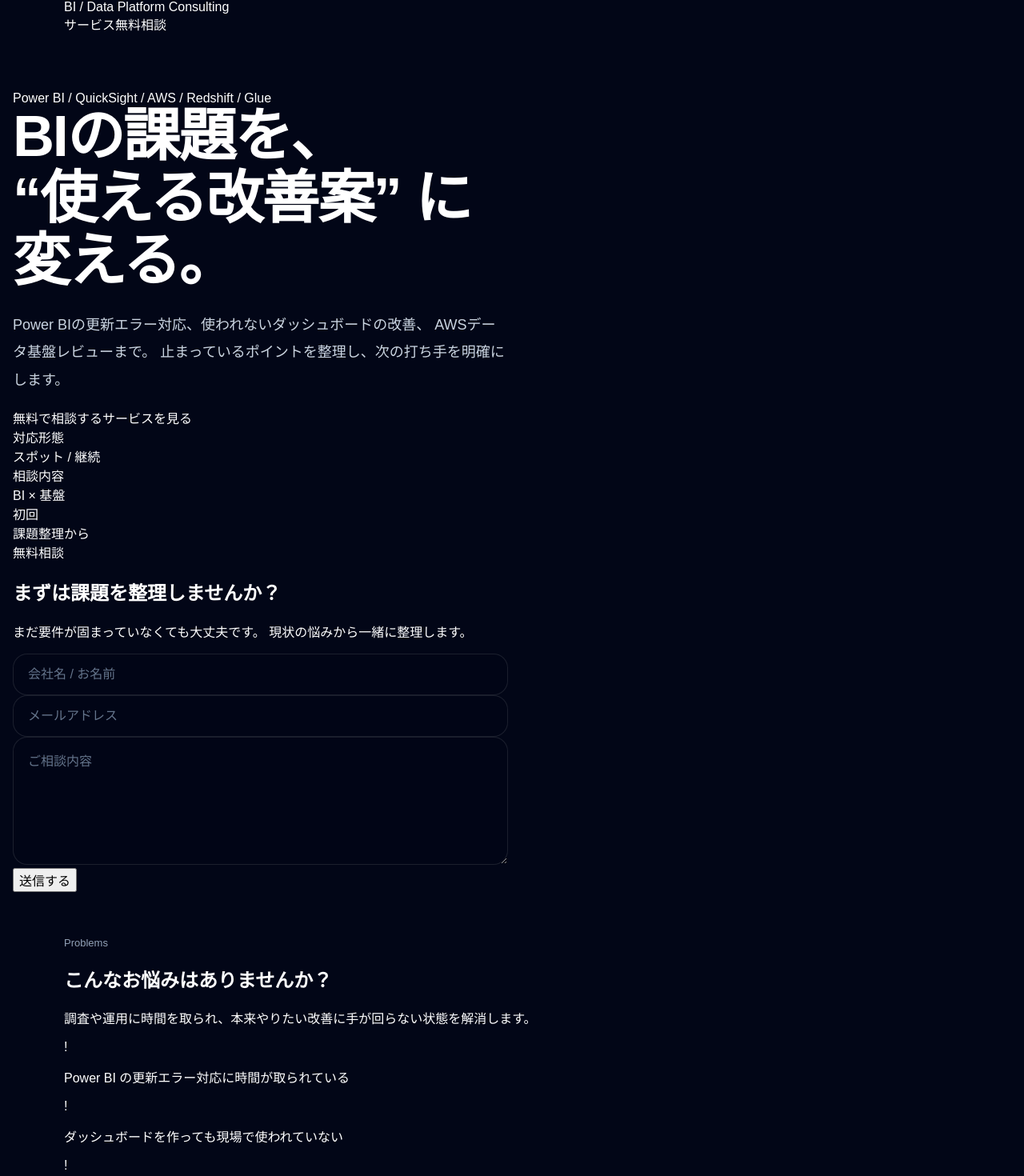
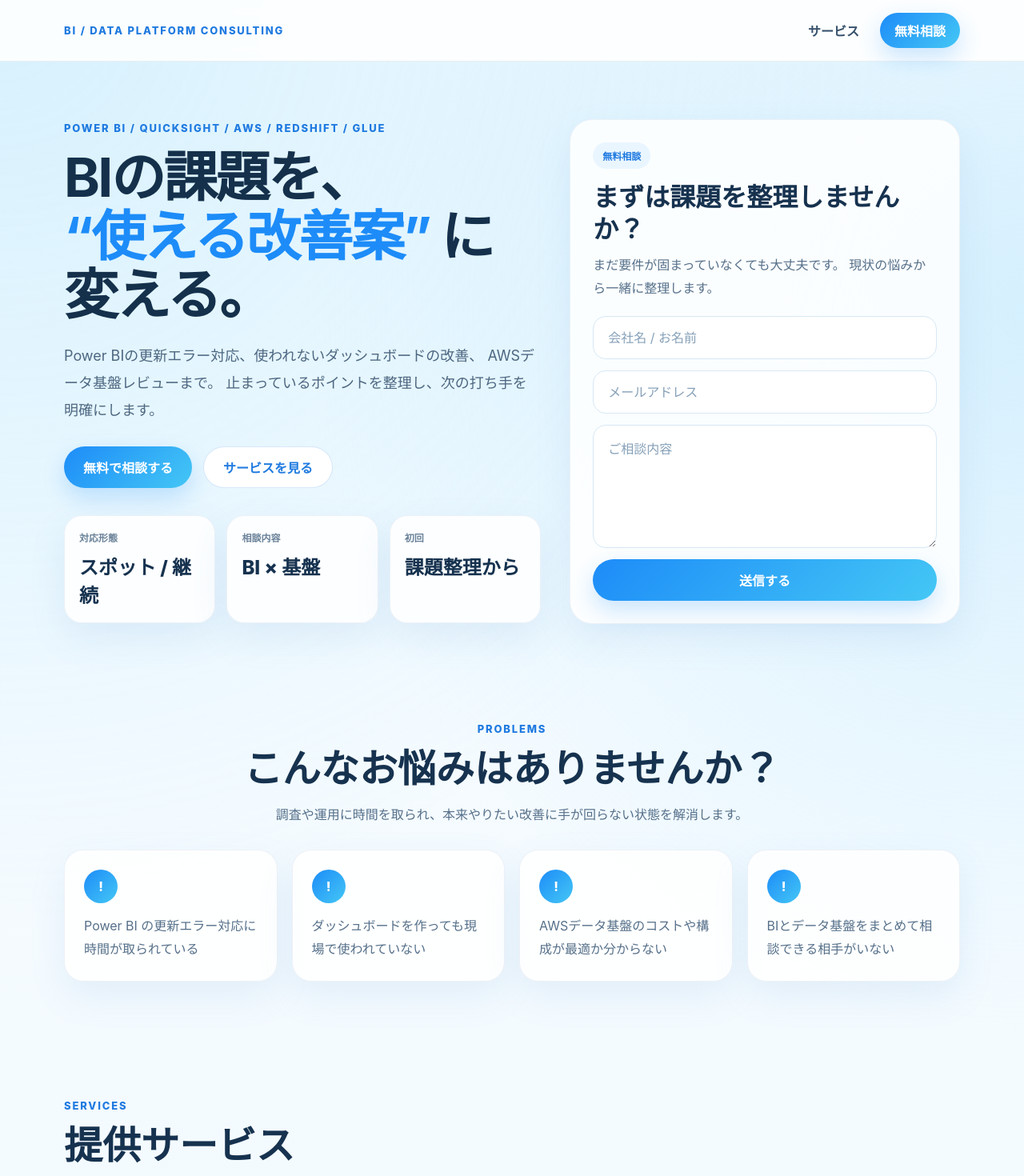
Before and after one commit to ogabizbi/bi-consulting-site, a Next.js app: page / in a window 1280 px wide. Shown: the top 1470 px of the page at 80% size. Built offline with nearby package versions, Linux system fonts and the light colour scheme.

Commit message:
Update globals.css

```diff
--- a/app/globals.css
+++ b/app/globals.css
@@ -8,9 +8,9 @@
 
 body {
   margin: 0;
-  font-family: Arial, "Hiragino Sans", "Yu Gothic", sans-serif;
-  background: #020617;
-  color: #ffffff;
+  font-family: "Inter", "Hiragino Sans", "Yu Gothic", sans-serif;
+  color: #16324f;
+  background: #f6fbff;
 }
 
 a {
@@ -24,46 +24,12 @@
   font: inherit;
 }
 
-.page {
-  position: relative;
+.lp {
+  background:
+    radial-gradient(circle at 0% 0%, rgba(129, 212, 250, 0.28), transparent 28%),
+    radial-gradient(circle at 100% 10%, rgba(186, 230, 253, 0.55), transparent 24%),
+    linear-gradient(180deg, #f7fcff 0%, #eef8ff 100%);
   min-height: 100vh;
-  overflow: hidden;
-  background:
-    radial-gradient(circle at top left, rgba(34, 211, 238, 0.12), transparent 30%),
-    radial-gradient(circle at top right, rgba(99, 102, 241, 0.12), transparent 28%),
-    #020617;
-}
-
-.bg-orb {
-  position: absolute;
-  border-radius: 999px;
-  filter: blur(80px);
-  opacity: 0.6;
-  pointer-events: none;
-}
-
-.orb1 {
-  width: 320px;
-  height: 320px;
-  left: -120px;
-  top: -80px;
-  background: rgba(6, 182, 212, 0.25);
-}
-
-.orb2 {
-  width: 360px;
-  height: 360px;
-  right: -120px;
-  top: 80px;
-  background: rgba(99, 102, 241, 0.24);
-}
-
-.orb3 {
-  width: 360px;
-  height: 360px;
-  left: 32%;
-  bottom: -180px;
-  background: rgba(59, 130, 246, 0.16);
 }
 
 .container {
@@ -71,337 +37,388 @@
   margin: 0 auto;
 }
 
-.topbar {
-  position: relative;
-  z-index: 2;
-  border-bottom: 1px solid rgba(255, 255, 255, 0.08);
-  backdrop-filter: blur(8px);
+.site-header {
+  position: sticky;
+  top: 0;
+  z-index: 20;
+  background: rgba(255, 255, 255, 0.88);
+  backdrop-filter: blur(10px);
+  border-bottom: 1px solid rgba(22, 50, 79, 0.08);
 }
 
-.topbar-inner {
+.header-inner {
+  min-height: 76px;
   display: flex;
   align-items: center;
   justify-content: space-between;
-  padding: 24px 0;
+  gap: 16px;
 }
 
-.brand {
-  font-size: 12px;
+.logo {
+  font-size: 13px;
+  font-weight: 800;
+  letter-spacing: 0.14em;
+  color: #1f7ae0;
+  text-transform: uppercase;
+}
+
+.header-actions {
+  display: flex;
+  align-items: center;
+  gap: 12px;
+}
+
+.link-button {
+  padding: 10px 14px;
+  color: #35506b;
+  font-weight: 600;
+}
+
+.primary-button,
+.secondary-button {
+  display: inline-flex;
+  align-items: center;
+  justify-content: center;
+  min-height: 52px;
+  padding: 0 24px;
+  border-radius: 999px;
   font-weight: 700;
-  letter-spacing: 0.28em;
-  text-transform: uppercase;
-  color: #67e8f9;
+  border: none;
+  cursor: pointer;
+}
+
+.primary-button {
+  background: linear-gradient(135deg, #1d8cf8, #44c7f5);
+  color: #fff;
+  box-shadow: 0 12px 28px rgba(29, 140, 248, 0.22);
+}
+
+.primary-button.small {
+  min-height: 44px;
+  padding: 0 18px;
+}
+
+.primary-button.full {
+  width: 100%;
+}
+
+.secondary-button {
+  background: #fff;
+  color: #1f7ae0;
+  border: 1px solid rgba(31, 122, 224, 0.18);
 }
 
 .hero {
-  position: relative;
-  z-index: 2;
-  display: grid;
-  grid-template-columns: 1.05fr 0.95fr;
-  gap: 40px;
-  padding: 72px 0 56px;
+  padding: 72px 0 48px;
 }
 
-.pill {
-  display: inline-block;
-  padding: 10px 16px;
-  border-radius: 999px;
-  border: 1px solid rgba(103, 232, 249, 0.18);
-  background: rgba(34, 211, 238, 0.1);
-  color: #a5f3fc;
-  font-size: 14px;
-  margin-bottom: 20px;
+.hero-grid {
+  display: grid;
+  grid-template-columns: 1.1fr 0.9fr;
+  gap: 36px;
+  align-items: center;
 }
 
-h1 {
-  margin: 0;
-  font-size: clamp(40px, 7vw, 72px);
-  line-height: 1.08;
-  letter-spacing: -0.03em;
+.eyebrow,
+.section-label {
+  display: inline-block;
+  font-size: 13px;
+  font-weight: 800;
+  letter-spacing: 0.14em;
+  text-transform: uppercase;
+  color: #1f7ae0;
 }
 
-.gradient-text {
-  display: inline-block;
-  margin: 0 0 0 8px;
-  background: linear-gradient(90deg, #a5f3fc, #93c5fd, #a5b4fc);
-  -webkit-background-clip: text;
-  -webkit-text-fill-color: transparent;
+.hero-copy h1 {
+  margin: 16px 0 0;
+  font-size: clamp(40px, 6vw, 68px);
+  line-height: 1.08;
+  letter-spacing: -0.04em;
+  color: #14304b;
+}
+
+.hero-copy h1 span {
+  color: #1d8cf8;
 }
 
 .hero-text {
-  margin-top: 24px;
-  max-width: 680px;
-  color: #cbd5e1;
+  margin-top: 22px;
   font-size: 18px;
   line-height: 1.9;
+  color: #4d6780;
+  max-width: 640px;
 }
 
-.hero-actions {
+.hero-buttons {
   display: flex;
-  gap: 16px;
+  gap: 14px;
   flex-wrap: wrap;
-  margin-top: 32px;
+  margin-top: 28px;
 }
 
-.btn {
-  display: inline-flex;
-  align-items: center;
-  justify-content: center;
-  min-height: 48px;
-  padding: 0 22px;
-  border-radius: 999px;
-  font-weight: 700;
-  border: 1px solid transparent;
-  cursor: pointer;
+.hero-points {
+  margin-top: 34px;
+  display: grid;
+  grid-template-columns: repeat(3, 1fr);
+  gap: 14px;
 }
 
-.btn-primary {
-  background: #ffffff;
-  color: #0f172a;
+.point-card,
+.problem-card,
+.service-card,
+.feature-card,
+.flow-card,
+.hero-form-card,
+.contact-box,
+.cta-box {
+  background: rgba(255, 255, 255, 0.86);
+  border: 1px solid rgba(40, 96, 150, 0.08);
+  box-shadow: 0 18px 45px rgba(91, 148, 207, 0.12);
 }
 
-.btn-ghost {
-  background: rgba(255, 255, 255, 0.05);
-  color: #ffffff;
-  border-color: rgba(255, 255, 255, 0.12);
+.point-card {
+  padding: 18px;
+  border-radius: 22px;
 }
 
-.stats,
-.card-grid {
-  display: grid;
-  gap: 16px;
-}
-
-.stats {
-  grid-template-columns: repeat(3, 1fr);
-  margin-top: 40px;
-}
-
-.card-grid.three {
-  grid-template-columns: repeat(3, 1fr);
-}
-
-.card {
-  border: 1px solid rgba(255, 255, 255, 0.1);
-  background: rgba(255, 255, 255, 0.05);
-  backdrop-filter: blur(14px);
-  border-radius: 28px;
-  padding: 24px;
-  box-shadow: 0 20px 50px rgba(0, 0, 0, 0.18);
-}
-
-.mini-card .label,
-.label,
-.section-label,
-.meta {
-  color: #94a3b8;
-  font-size: 13px;
-}
-
-.mini-card .value {
-  margin-top: 12px;
-  font-size: 28px;
+.point-label {
+  font-size: 12px;
+  color: #6b8299;
   font-weight: 700;
 }
 
-.hero-right {
-  display: grid;
-  gap: 20px;
+.point-value {
+  margin-top: 10px;
+  font-size: 24px;
+  font-weight: 800;
+  color: #16324f;
 }
 
-.feature-grid {
-  display: grid;
-  grid-template-columns: repeat(2, 1fr);
-  gap: 16px;
+.hero-form-card {
+  border-radius: 28px;
+  padding: 28px;
 }
 
-.feature-box {
-  border-radius: 24px;
-  padding: 20px;
-  background: rgba(2, 6, 23, 0.72);
-  border: 1px solid rgba(255, 255, 255, 0.08);
-}
-
-.feature-box.wide {
-  grid-column: span 2;
-}
-
-.feature-title {
-  margin-top: 12px;
-  font-size: 22px;
-  font-weight: 700;
-}
-
-.feature-title.large {
-  font-size: 30px;
-  line-height: 1.3;
-}
-
-.tags {
-  display: flex;
-  flex-wrap: wrap;
-  gap: 12px;
-  margin-top: 16px;
-}
-
-.tag {
-  display: inline-block;
-  padding: 10px 14px;
-  border-radius: 999px;
-  background: rgba(2, 6, 23, 0.72);
-  border: 1px solid rgba(255, 255, 255, 0.08);
-  color: #e2e8f0;
-  font-size: 14px;
-}
-
-.strengths-section,
-.flow-section {
-  padding: 24px 0;
-}
-
-.services-section {
-  padding: 64px 0;
-}
-
-.section-header {
-  display: flex;
-  align-items: end;
-  justify-content: space-between;
-  gap: 20px;
-  margin-bottom: 28px;
-}
-
-.section-header h2,
-.card h3,
-.contact-copy h2 {
-  margin: 0;
-}
-
-.section-header h2 {
-  margin-top: 10px;
-  font-size: clamp(32px, 4vw, 52px);
-}
-
-.section-header p,
-.card p,
-.contact-copy p {
-  color: #cbd5e1;
-  line-height: 1.85;
-}
-
-.service-card h3,
-.flow-card h3 {
-  margin-top: 18px;
-  font-size: 28px;
-}
-
-.service-top {
-  display: flex;
-  justify-content: flex-end;
-}
-
-.service-price {
+.form-card-badge {
   display: inline-block;
   padding: 8px 12px;
   border-radius: 999px;
-  background: rgba(34, 211, 238, 0.12);
-  border: 1px solid rgba(103, 232, 249, 0.18);
-  color: #a5f3fc;
-  font-size: 14px;
-  font-weight: 700;
+  background: #eaf6ff;
+  color: #1f7ae0;
+  font-size: 12px;
+  font-weight: 800;
 }
 
-.point-list {
-  display: grid;
-  gap: 12px;
-  margin-top: 20px;
+.hero-form-card h2 {
+  margin: 16px 0 10px;
+  font-size: 32px;
+  line-height: 1.25;
+  color: #16324f;
 }
 
-.point {
-  padding: 14px 16px;
-  border-radius: 18px;
-  background: rgba(2, 6, 23, 0.72);
-  border: 1px solid rgba(255, 255, 255, 0.08);
-  color: #e2e8f0;
+.hero-form-card p {
+  margin: 0 0 20px;
+  color: #56708a;
+  line-height: 1.8;
 }
 
-.flow-wrap {
-  padding: 32px;
+.form-grid,
+.contact-form {
+  display: grid;
+  gap: 14px;
 }
 
-.flow-no {
-  font-size: 14px;
-  font-weight: 700;
-  color: #67e8f9;
-}
-
-.contact-section {
-  padding: 72px 0 96px;
-}
-
-.contact-wrap {
-  display: grid;
-  grid-template-columns: 0.85fr 1.15fr;
-  gap: 40px;
-  padding: 36px;
-  background: linear-gradient(135deg, rgba(255,255,255,0.08), rgba(255,255,255,0.04));
-}
-
-.contact-copy h2 {
-  margin-top: 10px;
-  font-size: clamp(34px, 4vw, 52px);
-}
-
-.contact-form {
-  display: grid;
-  gap: 16px;
-}
-
-.form-row {
+.two-col {
   display: grid;
   grid-template-columns: 1fr 1fr;
-  gap: 16px;
+  gap: 14px;
 }
 
 input,
 textarea {
   width: 100%;
-  border: 1px solid rgba(255, 255, 255, 0.1);
-  background: rgba(2, 6, 23, 0.72);
-  color: #ffffff;
-  border-radius: 18px;
+  border: 1px solid #d6e9f7;
+  background: #fff;
+  color: #16324f;
+  border-radius: 16px;
   padding: 16px 18px;
   outline: none;
 }
 
-textarea {
-  min-height: 160px;
-  resize: vertical;
+input::placeholder,
+textarea::placeholder {
+  color: #86a0b8;
 }
 
-input::placeholder,
-textarea::placeholder {
-  color: #64748b;
+.problem-section,
+.service-section,
+.feature-section,
+.flow-section,
+.cta-section,
+.contact-section {
+  padding: 72px 0;
 }
 
-@media (max-width: 960px) {
-  .hero,
-  .contact-wrap,
-  .card-grid.three,
-  .stats,
-  .form-row,
-  .feature-grid {
+.section-heading {
+  margin-bottom: 28px;
+}
+
+.section-heading.center {
+  text-align: center;
+}
+
+.section-heading h2 {
+  margin: 12px 0 0;
+  font-size: clamp(30px, 4vw, 48px);
+  line-height: 1.2;
+  color: #16324f;
+}
+
+.section-heading p {
+  margin: 14px 0 0;
+  color: #56708a;
+  line-height: 1.9;
+  max-width: 720px;
+}
+
+.section-heading.center p {
+  margin-left: auto;
+  margin-right: auto;
+}
+
+.problem-grid,
+.service-grid,
+.feature-grid,
+.flow-grid {
+  display: grid;
+  gap: 18px;
+}
+
+.problem-grid,
+.feature-grid {
+  grid-template-columns: repeat(4, 1fr);
+}
+
+.service-grid,
+.flow-grid {
+  grid-template-columns: repeat(3, 1fr);
+}
+
+.problem-card,
+.service-card,
+.feature-card,
+.flow-card {
+  border-radius: 24px;
+  padding: 24px;
+}
+
+.problem-icon {
+  width: 42px;
+  height: 42px;
+  border-radius: 999px;
+  background: linear-gradient(135deg, #1d8cf8, #44c7f5);
+  color: #fff;
+  display: grid;
+  place-items: center;
+  font-weight: 800;
+  margin-bottom: 14px;
+}
+
+.problem-card p,
+.service-card p,
+.feature-card p,
+.flow-card p,
+.contact-copy p {
+  margin: 0;
+  color: #56708a;
+  line-height: 1.85;
+}
+
+.service-no,
+.flow-no {
+  display: inline-flex;
+  align-items: center;
+  justify-content: center;
+  min-width: 52px;
+  height: 52px;
+  border-radius: 16px;
+  background: #eaf6ff;
+  color: #1f7ae0;
+  font-weight: 800;
+  font-size: 18px;
+}
+
+.service-card h3,
+.feature-card h3,
+.flow-card h3 {
+  margin: 18px 0 10px;
+  font-size: 24px;
+  color: #16324f;
+}
+
+.service-card ul {
+  margin: 18px 0 0;
+  padding: 0;
+  list-style: none;
+  display: grid;
+  gap: 10px;
+}
+
+.service-card li {
+  padding: 12px 14px;
+  border-radius: 14px;
+  background: #f3faff;
+  color: #33536f;
+  font-weight: 600;
+}
+
+.cta-box {
+  border-radius: 28px;
+  padding: 36px;
+  display: flex;
+  align-items: center;
+  justify-content: space-between;
+  gap: 20px;
+  background: linear-gradient(135deg, #eef8ff, #ffffff);
+}
+
+.cta-box h2,
+.contact-copy h2 {
+  margin: 12px 0 0;
+  font-size: clamp(30px, 4vw, 44px);
+  color: #16324f;
+}
+
+.cta-box p {
+  margin: 14px 0 0;
+  color: #56708a;
+  line-height: 1.85;
+}
+
+.contact-box {
+  border-radius: 30px;
+  padding: 36px;
+  display: grid;
+  grid-template-columns: 0.9fr 1.1fr;
+  gap: 32px;
+}
+
+@media (max-width: 980px) {
+  .hero-grid,
+  .contact-box,
+  .problem-grid,
+  .feature-grid,
+  .service-grid,
+  .flow-grid,
+  .hero-points,
+  .two-col {
     grid-template-columns: 1fr;
   }
 
-  .feature-box.wide {
-    grid-column: auto;
-  }
-
-  .section-header,
-  .topbar-inner {
+  .cta-box,
+  .header-inner {
+    flex-direction: column;
     align-items: flex-start;
-    flex-direction: column;
   }
 
   .hero {
```
